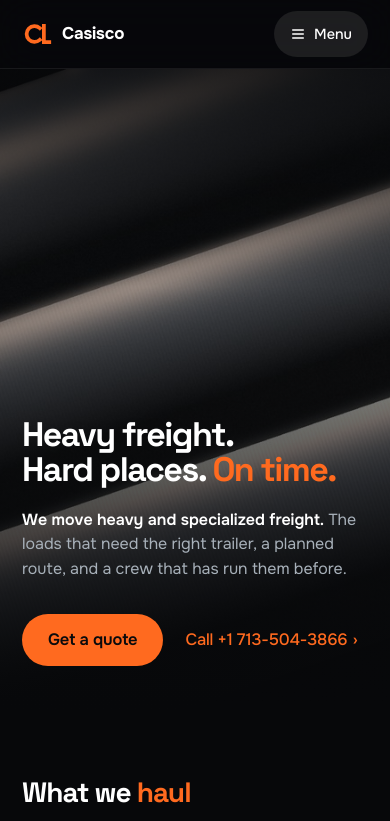
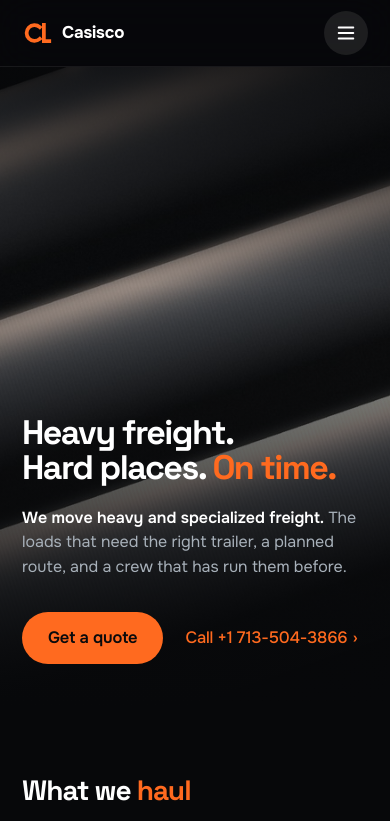
Before and after one commit to jlares26/casisco-website, a plain HTML site: page index.html in a window 390 px wide. Shown: the top 821 px of the page. Drawn offline with Linux system fonts and the light colour scheme.

Commit message:
Icon-only mobile menu button

```diff
--- a/index.html
+++ b/index.html
@@ -127,7 +127,7 @@ input,textarea{caret-color:var(--accent);}
   .textlink .chev{transition:transform .2s var(--ease);}
   .textlink:hover .chev{transform:translateX(3px);}
 }
-.menu-btn{display:none;align-items:center;gap:8px;background:rgba(255,255,255,0.09);border:0;border-radius:var(--radius);color:var(--ink);font-family:var(--sans);font-size:14.5px;font-weight:500;padding:14px 16px;min-height:44px;cursor:pointer;}
+.menu-btn{display:none;align-items:center;justify-content:center;background:rgba(255,255,255,0.09);border:0;border-radius:var(--radius);color:var(--ink);width:44px;height:44px;padding:0;cursor:pointer;}
 .menu-btn svg{flex:0 0 auto;}
 .head-ig{
   display:inline-flex;align-items:center;justify-content:center;flex:0 0 auto;
@@ -455,9 +455,8 @@ input,textarea{caret-color:var(--accent);}
       <svg viewBox="0 0 24 24" fill="none" stroke="currentColor" stroke-width="1.8" stroke-linecap="round" stroke-linejoin="round" aria-hidden="true"><rect x="3" y="3" width="18" height="18" rx="5.5"/><circle cx="12" cy="12" r="4.2"/><circle cx="17.15" cy="6.85" r="1.15" fill="currentColor" stroke="none"/></svg>
     </a>
     <a class="pill head-quote" href="#contact">Get a quote</a>
-    <button class="menu-btn" type="button" id="menu-btn" aria-expanded="false" aria-controls="mobile-nav">
-      <svg viewBox="0 0 24 24" width="16" height="16" fill="none" stroke="currentColor" stroke-width="2" stroke-linecap="round" aria-hidden="true"><path d="M4 6h16M4 12h16M4 18h16"/></svg>
-      Menu
+    <button class="menu-btn" type="button" id="menu-btn" aria-expanded="false" aria-controls="mobile-nav" aria-label="Menu">
+      <svg viewBox="0 0 24 24" width="22" height="22" fill="none" stroke="currentColor" stroke-width="2" stroke-linecap="round" aria-hidden="true"><path d="M4 6h16M4 12h16M4 18h16"/></svg>
     </button>
   </div>
   <nav class="mobile-nav" id="mobile-nav" aria-label="Main, mobile" hidden>
```
